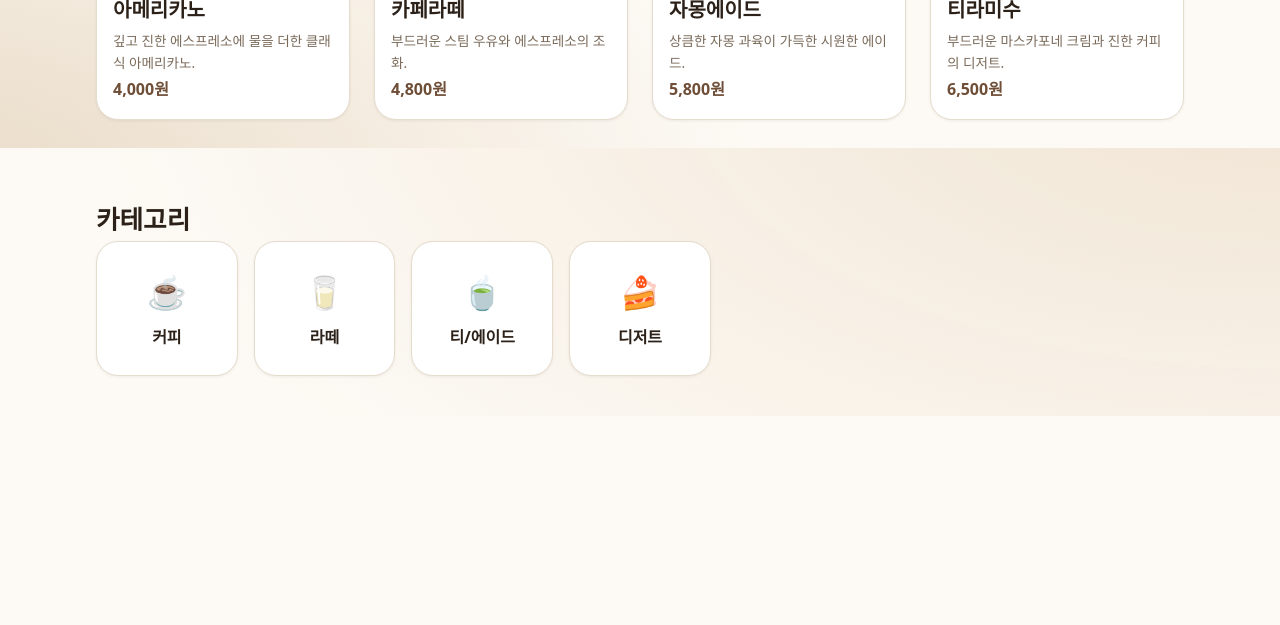
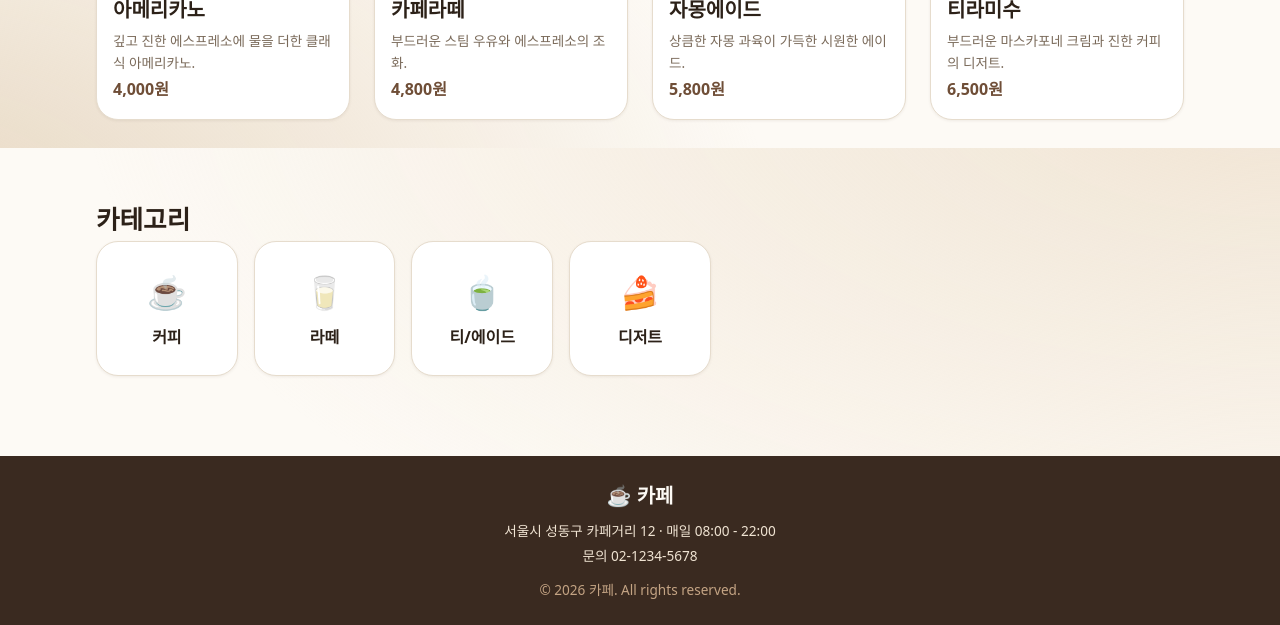
Before and after one commit to JoostLean/likelion-newcafe, a plain HTML site: page index.html in a window 1280 px wide. Shown: the part 652-1277 px from the top of the page. Before the commit the page ends 1068 px from the top, so only its background shows below. Drawn offline with Linux system fonts and the light colour scheme.

Commit message:
design: 푸터 추가

```diff
--- a/basket/list.css
+++ b/basket/list.css
@@ -168,3 +168,37 @@
   text-align: center;
   padding: var(--space-xl) 0;
 }
+
+/* ---------- 푸터 ---------- */
+
+.site-footer {
+  margin-top: var(--space-xl);
+  background: var(--color-brown-900);
+  color: var(--color-cream-300);
+}
+
+.footer-inner {
+  padding-block: var(--space-lg);
+  display: flex;
+  flex-direction: column;
+  align-items: center;
+  gap: 4px;
+  text-align: center;
+}
+
+.footer-logo {
+  font-size: var(--font-size-lg);
+  font-weight: 700;
+  color: var(--color-text-inverse);
+  margin-bottom: var(--space-xs);
+}
+
+.footer-info {
+  font-size: var(--font-size-sm);
+}
+
+.footer-copyright {
+  margin-top: var(--space-sm);
+  font-size: var(--font-size-sm);
+  color: var(--color-brown-400);
+}
--- a/index.css
+++ b/index.css
@@ -231,3 +231,37 @@
 .category-card-name {
   font-weight: 700;
 }
+
+/* ---------- 푸터 ---------- */
+
+.site-footer {
+  margin-top: var(--space-xl);
+  background: var(--color-brown-900);
+  color: var(--color-cream-300);
+}
+
+.footer-inner {
+  padding-block: var(--space-lg);
+  display: flex;
+  flex-direction: column;
+  align-items: center;
+  gap: 4px;
+  text-align: center;
+}
+
+.footer-logo {
+  font-size: var(--font-size-lg);
+  font-weight: 700;
+  color: var(--color-text-inverse);
+  margin-bottom: var(--space-xs);
+}
+
+.footer-info {
+  font-size: var(--font-size-sm);
+}
+
+.footer-copyright {
+  margin-top: var(--space-sm);
+  font-size: var(--font-size-sm);
+  color: var(--color-brown-400);
+}
--- a/index.html
+++ b/index.html
@@ -44,6 +44,15 @@
     </section>
   </main>
 
+  <footer class="site-footer">
+    <div class="container footer-inner">
+      <p class="footer-logo">☕ 카페</p>
+      <p class="footer-info">서울시 성동구 카페거리 12 · 매일 08:00 - 22:00</p>
+      <p class="footer-info">문의 02-1234-5678</p>
+      <p class="footer-copyright">&copy; 2026 카페. All rights reserved.</p>
+    </div>
+  </footer>
+
   <script src="js/data.js"></script>
   <script src="js/utils.js"></script>
   <script src="index.js"></script>
--- a/menus/detail.css
+++ b/menus/detail.css
@@ -187,3 +187,37 @@
   gap: var(--space-md);
   align-items: center;
 }
+
+/* ---------- 푸터 ---------- */
+
+.site-footer {
+  margin-top: var(--space-xl);
+  background: var(--color-brown-900);
+  color: var(--color-cream-300);
+}
+
+.footer-inner {
+  padding-block: var(--space-lg);
+  display: flex;
+  flex-direction: column;
+  align-items: center;
+  gap: 4px;
+  text-align: center;
+}
+
+.footer-logo {
+  font-size: var(--font-size-lg);
+  font-weight: 700;
+  color: var(--color-text-inverse);
+  margin-bottom: var(--space-xs);
+}
+
+.footer-info {
+  font-size: var(--font-size-sm);
+}
+
+.footer-copyright {
+  margin-top: var(--space-sm);
+  font-size: var(--font-size-sm);
+  color: var(--color-brown-400);
+}
--- a/menus/list.css
+++ b/menus/list.css
@@ -185,3 +185,37 @@
   text-align: center;
   padding: var(--space-xl) 0;
 }
+
+/* ---------- 푸터 ---------- */
+
+.site-footer {
+  margin-top: var(--space-xl);
+  background: var(--color-brown-900);
+  color: var(--color-cream-300);
+}
+
+.footer-inner {
+  padding-block: var(--space-lg);
+  display: flex;
+  flex-direction: column;
+  align-items: center;
+  gap: 4px;
+  text-align: center;
+}
+
+.footer-logo {
+  font-size: var(--font-size-lg);
+  font-weight: 700;
+  color: var(--color-text-inverse);
+  margin-bottom: var(--space-xs);
+}
+
+.footer-info {
+  font-size: var(--font-size-sm);
+}
+
+.footer-copyright {
+  margin-top: var(--space-sm);
+  font-size: var(--font-size-sm);
+  color: var(--color-brown-400);
+}
--- a/orders/detail.css
+++ b/orders/detail.css
@@ -141,3 +141,37 @@
   gap: var(--space-md);
   align-items: center;
 }
+
+/* ---------- 푸터 ---------- */
+
+.site-footer {
+  margin-top: var(--space-xl);
+  background: var(--color-brown-900);
+  color: var(--color-cream-300);
+}
+
+.footer-inner {
+  padding-block: var(--space-lg);
+  display: flex;
+  flex-direction: column;
+  align-items: center;
+  gap: 4px;
+  text-align: center;
+}
+
+.footer-logo {
+  font-size: var(--font-size-lg);
+  font-weight: 700;
+  color: var(--color-text-inverse);
+  margin-bottom: var(--space-xs);
+}
+
+.footer-info {
+  font-size: var(--font-size-sm);
+}
+
+.footer-copyright {
+  margin-top: var(--space-sm);
+  font-size: var(--font-size-sm);
+  color: var(--color-brown-400);
+}
--- a/orders/list.css
+++ b/orders/list.css
@@ -118,3 +118,37 @@
   gap: var(--space-md);
   align-items: center;
 }
+
+/* ---------- 푸터 ---------- */
+
+.site-footer {
+  margin-top: var(--space-xl);
+  background: var(--color-brown-900);
+  color: var(--color-cream-300);
+}
+
+.footer-inner {
+  padding-block: var(--space-lg);
+  display: flex;
+  flex-direction: column;
+  align-items: center;
+  gap: 4px;
+  text-align: center;
+}
+
+.footer-logo {
+  font-size: var(--font-size-lg);
+  font-weight: 700;
+  color: var(--color-text-inverse);
+  margin-bottom: var(--space-xs);
+}
+
+.footer-info {
+  font-size: var(--font-size-sm);
+}
+
+.footer-copyright {
+  margin-top: var(--space-sm);
+  font-size: var(--font-size-sm);
+  color: var(--color-brown-400);
+}
```
Also changed, not shown: basket/list.html (+9 -0 lines), menus/detail.html (+9 -0 lines), menus/list.html (+9 -0 lines), orders/detail.html (+9 -0 lines), orders/list.html (+9 -0 lines).
